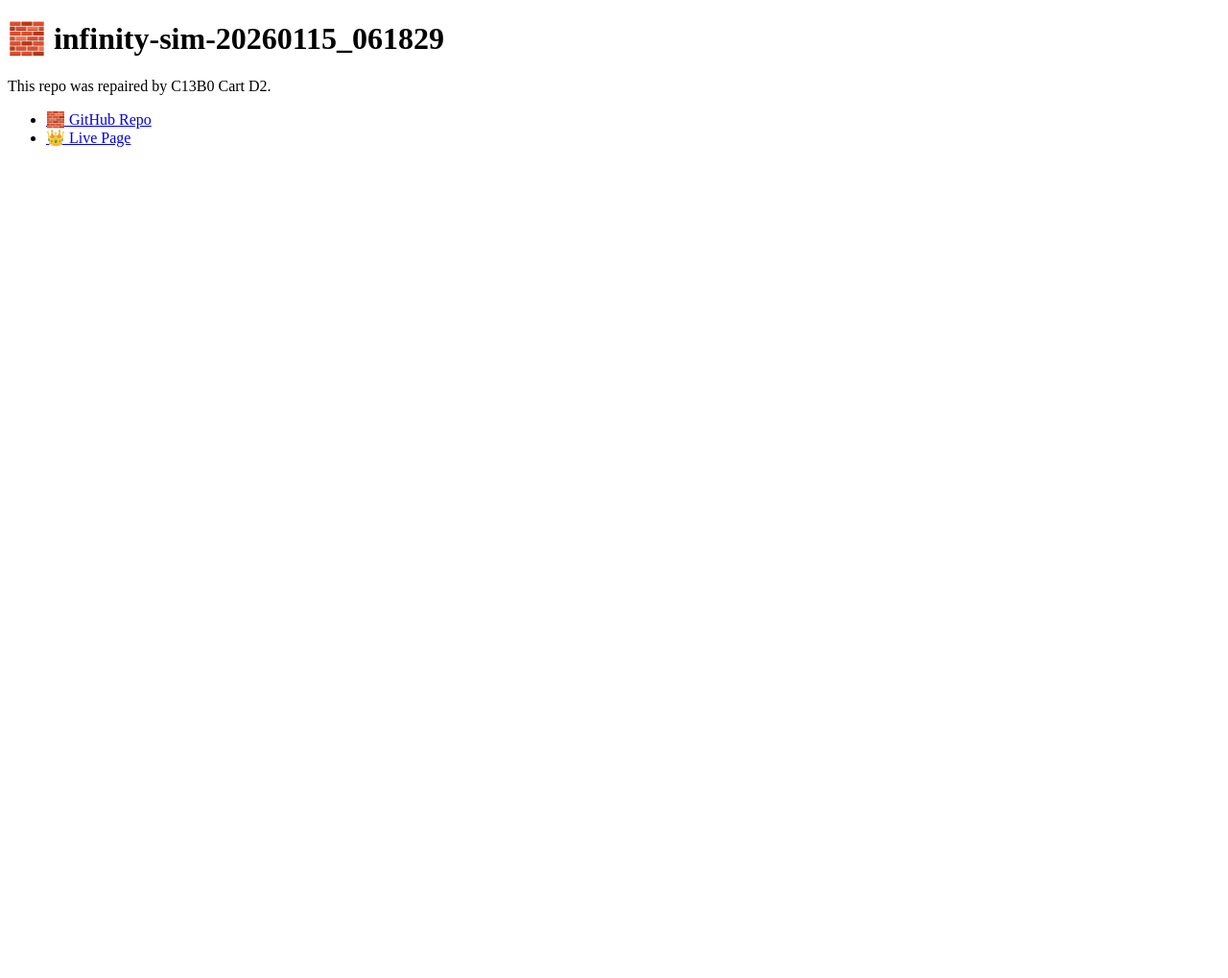
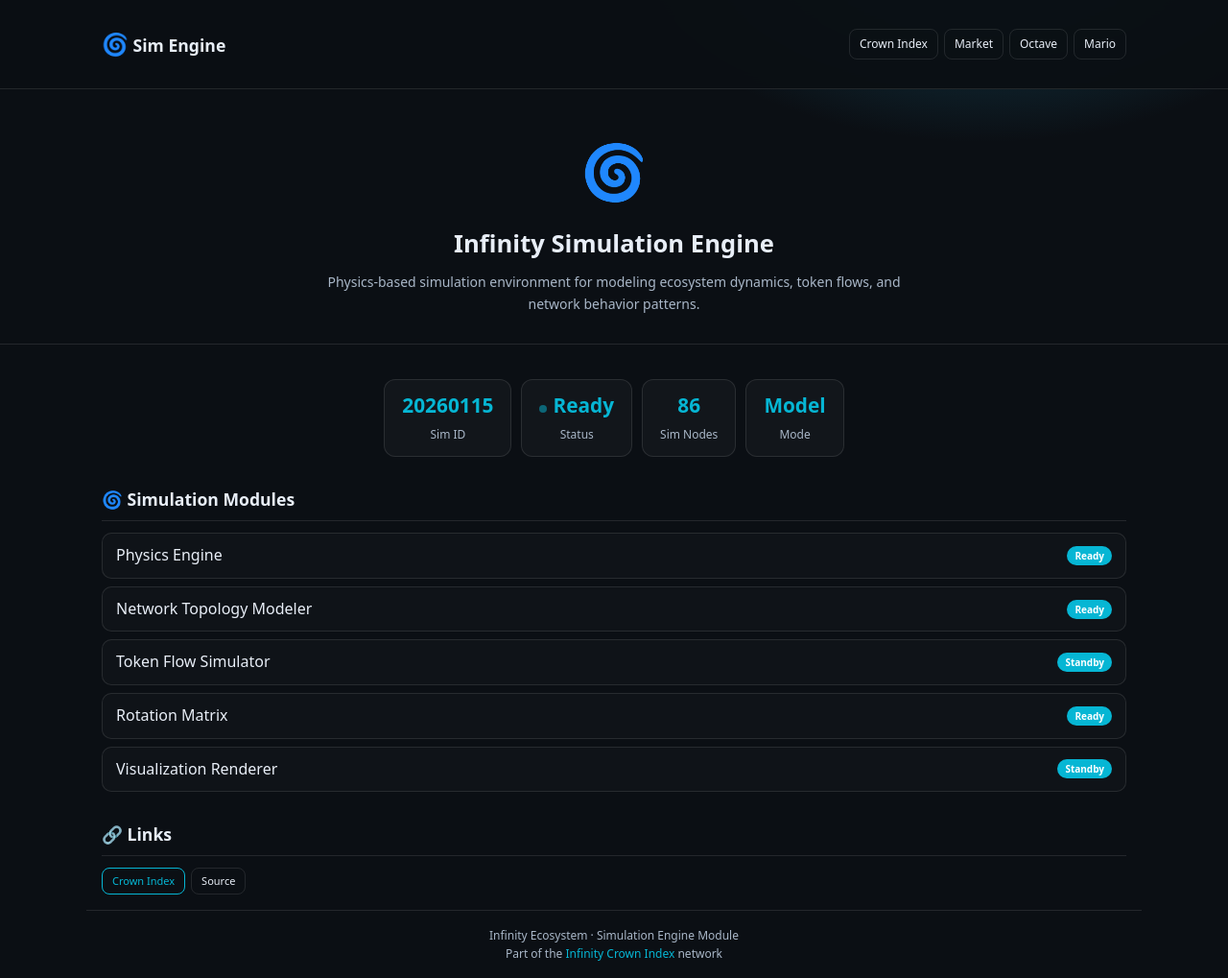
Before and after one commit to pewpi-infinity/infinity-sim-20260115_061829, a plain HTML site: page index.html in a window 1280 px wide. Shown: the whole page at 96% size. Before the commit the page ends 800 px from the top, so only its background shows below. Drawn offline with Linux system fonts and the light colour scheme.

Commit message:
Deploy sim index - Infinity ecosystem

```diff
--- a/index.html
+++ b/index.html
@@ -1,15 +1,145 @@
-<!doctype html>
-<html>
-<head>
-<meta charset="utf-8">
-<title>infinity-sim-20260115_061829</title>
-</head>
-<body>
-<h1>🧱 infinity-sim-20260115_061829</h1>
-<p>This repo was repaired by C13B0 Cart D2.</p>
-<ul>
-  <li><a href="https://github.com/pewpi-infinity/infinity-sim-20260115_061829">🧱 GitHub Repo</a></li>
-  <li><a href="https://pewpi-infinity.github.io/infinity-sim-20260115_061829/">👑 Live Page</a></li>
-</ul>
-</body>
-</html>
+<!doctype html><html lang="en"><head>
+<meta charset="utf-8"><meta name="viewport" content="width=device-width,initial-scale=1">
+<title>Simulation Engine - 20260115_0</title>
+<style>
+:root {
+  --bg: #0b0f14;
+  --panel: #0f1620;
+  --line: rgba(255,255,255,.1);
+  --text: #e8eef7;
+  --muted: #a9b7c8;
+  --accent: #06b6d4;
+  --accent2: #22d3ee;
+}
+* { box-sizing: border-box; margin: 0; padding: 0; }
+body {
+  background: radial-gradient(800px 500px at 80% -10%, #164e63, transparent 50%), var(--bg);
+  color: var(--text);
+  font-family: system-ui, -apple-system, sans-serif;
+  line-height: 1.6;
+  min-height: 100vh;
+}
+a { color: var(--accent); text-decoration: none; }
+a:hover { text-decoration: underline; }
+.wrap { max-width: 1100px; margin: auto; padding: 16px; }
+header {
+  position: sticky; top: 0; z-index: 10;
+  background: rgba(11,15,20,.95);
+  backdrop-filter: blur(10px);
+  border-bottom: 1px solid var(--line);
+  padding: 12px 16px;
+}
+.hdr { display: flex; gap: 12px; align-items: center; flex-wrap: wrap; }
+.brand { font-weight: 800; font-size: 1.1rem; white-space: nowrap; }
+.brand-icon { font-size: 1.4rem; }
+.nav { display: flex; gap: 6px; flex-wrap: wrap; margin-left: auto; }
+.nav a {
+  font-size: 12px; padding: 5px 10px;
+  border: 1px solid var(--line); border-radius: 8px;
+  white-space: nowrap; color: var(--text);
+}
+.nav a:hover { background: rgba(255,255,255,.06); text-decoration: none; }
+.hero {
+  text-align: center; padding: 40px 16px 30px;
+  border-bottom: 1px solid var(--line);
+}
+.hero-icon { font-size: 3.5rem; margin-bottom: 12px; }
+.hero h1 { font-size: 1.6rem; font-weight: 800; margin-bottom: 8px; }
+.hero p { color: var(--muted); max-width: 600px; margin: auto; font-size: 14px; }
+.stats { display: flex; gap: 10px; flex-wrap: wrap; justify-content: center; margin: 20px 0; }
+.stat {
+  border: 1px solid var(--line); border-radius: 12px;
+  padding: 10px 18px; text-align: center;
+  background: rgba(255,255,255,.03);
+}
+.stat strong { display: block; font-size: 1.3rem; color: var(--accent); }
+.stat span { font-size: 12px; color: var(--muted); }
+.grid { display: grid; grid-template-columns: repeat(auto-fill, minmax(300px, 1fr)); gap: 12px; margin-top: 20px; }
+.card {
+  border: 1px solid var(--line); border-radius: 14px;
+  padding: 16px; background: rgba(255,255,255,.03);
+  transition: border-color .2s, transform .2s;
+}
+.card:hover { border-color: var(--accent); transform: translateY(-2px); }
+.card-title { font-weight: 700; font-size: 14px; margin-bottom: 4px; }
+.card-desc { font-size: 12px; color: var(--muted); margin-bottom: 10px; }
+.card-links { display: flex; gap: 6px; flex-wrap: wrap; }
+.btn {
+  font-size: 11px; padding: 4px 10px;
+  border: 1px solid var(--line); border-radius: 8px;
+  color: var(--text); background: transparent;
+  cursor: pointer; text-decoration: none;
+}
+.btn:hover { background: rgba(255,255,255,.06); text-decoration: none; }
+.btn-accent { border-color: var(--accent); color: var(--accent); }
+section { margin-top: 30px; }
+section h2 { font-size: 1.1rem; font-weight: 700; margin-bottom: 12px; padding-bottom: 8px; border-bottom: 1px solid var(--line); }
+.tiny { font-size: 11px; color: var(--muted); }
+footer {
+  border-top: 1px solid var(--line);
+  margin-top: 40px; padding: 16px 0;
+  text-align: center; font-size: 12px; color: var(--muted);
+}
+.pulse { animation: pulse 2s ease-in-out infinite; }
+@keyframes pulse { 0%,100% { opacity: 1; } 50% { opacity: .5; } }
+.status-dot { display: inline-block; width: 8px; height: 8px; border-radius: 50%; background: var(--accent); margin-right: 6px; }
+.module-list { list-style: none; }
+.module-list li {
+  padding: 10px 14px; border: 1px solid var(--line); border-radius: 10px;
+  margin-bottom: 8px; display: flex; justify-content: space-between; align-items: center;
+  background: rgba(255,255,255,.02);
+}
+.module-list li:hover { border-color: var(--accent); }
+.tag { font-size: 10px; padding: 2px 8px; border-radius: 99px; background: var(--accent); color: #fff; font-weight: 600; }
+</style>
+</head><body>
+<header><div class="wrap hdr">
+  <span class="brand"><span class="brand-icon">&#x1F300;</span> Sim Engine</span>
+
+    <nav class="nav">
+      <a href="https://pewpi-infinity.github.io/infinity-crown-index/">Crown Index</a>
+      <a href="https://pewpi-infinity.github.io/infinity-spark-market/">Market</a>
+      <a href="https://pewpi-infinity.github.io/smug_look/">Octave</a>
+      <a href="https://pewpi-infinity.github.io/MARIO-TOKENS/">Mario</a>
+    </nav>
+</div></header>
+
+<div class="hero">
+  <div class="hero-icon">&#x1F300;</div>
+  <h1>Infinity Simulation Engine</h1>
+  <p>Physics-based simulation environment for modeling ecosystem dynamics, token flows, and network behavior patterns.</p>
+</div>
+
+<div class="wrap">
+  <div class="stats">
+    <div class="stat"><strong>20260115</strong><span>Sim ID</span></div>
+    <div class="stat"><strong><span class="status-dot pulse"></span>Ready</strong><span>Status</span></div>
+    <div class="stat"><strong>86</strong><span>Sim Nodes</span></div>
+    <div class="stat"><strong>Model</strong><span>Mode</span></div>
+  </div>
+
+  <section>
+    <h2>&#x1F300; Simulation Modules</h2>
+    <ul class="module-list">
+      <li><span>Physics Engine</span><span class="tag">Ready</span></li>
+      <li><span>Network Topology Modeler</span><span class="tag">Ready</span></li>
+      <li><span>Token Flow Simulator</span><span class="tag">Standby</span></li>
+      <li><span>Rotation Matrix</span><span class="tag">Ready</span></li>
+      <li><span>Visualization Renderer</span><span class="tag">Standby</span></li>
+    </ul>
+  </section>
+
+  <section>
+    <h2>&#x1F517; Links</h2>
+    <div class="card-links">
+      <a class="btn btn-accent" href="https://pewpi-infinity.github.io/infinity-crown-index/">Crown Index</a>
+      <a class="btn" href="https://github.com/pewpi-infinity/infinity-sim-20260115_061829" target="_blank">Source</a>
+    </div>
+  </section>
+</div>
+
+<footer class="wrap">
+  Infinity Ecosystem &middot; Simulation Engine Module<br>
+  Part of the <a href="https://pewpi-infinity.github.io/infinity-crown-index/">Infinity Crown Index</a> network
+</footer>
+</body></html>
```
